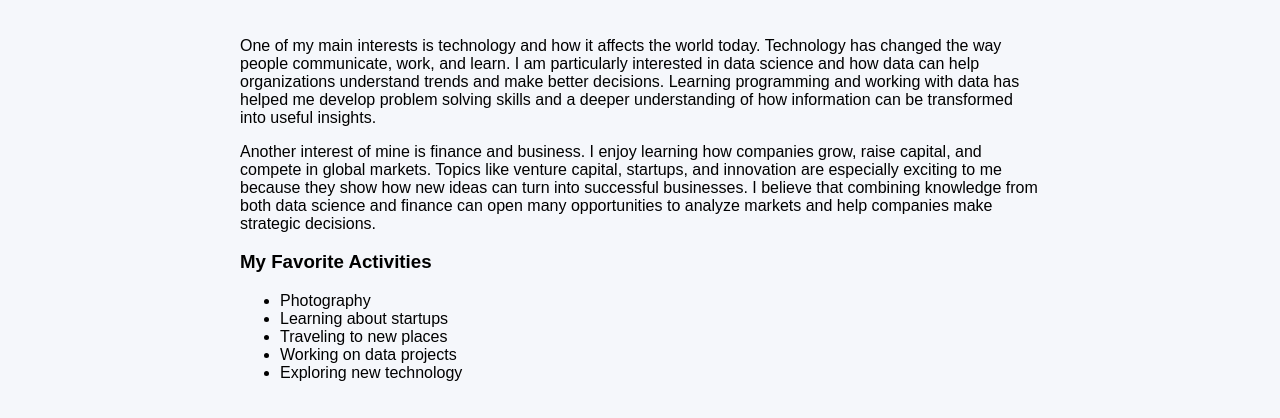
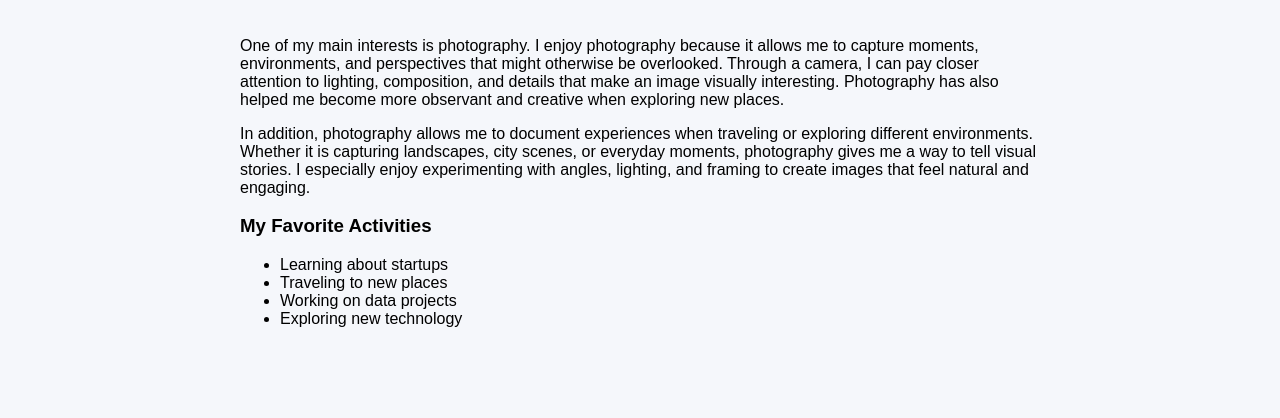
Before and after one commit to hoangtran2402/ds4200, a plain HTML site: page about.html in a window 1280 px wide. Shown: the part 624-1042 px from the top of the page. After the commit the page ends 988 px from the top, so only its background shows below. Drawn offline with Linux system fonts and the light colour scheme.

Commit message:
Update about.html

```diff
--- a/about.html
+++ b/about.html
@@ -20,20 +20,19 @@
 
 <h2>Things I Enjoy Learning About</h2>
 
-<img src="https://images.unsplash.com/photo-1519389950473-47ba0277781c" width="500">
+<img src="https://images.unsplash.com/photo-1500530855697-b586d89ba3ee" width="500">
 
-<p>
-One of my main interests is technology and how it affects the world today. Technology has changed the way people communicate, work, and learn. I am particularly interested in data science and how data can help organizations understand trends and make better decisions. Learning programming and working with data has helped me develop problem solving skills and a deeper understanding of how information can be transformed into useful insights.
+    <p>
+One of my main interests is photography. I enjoy photography because it allows me to capture moments, environments, and perspectives that might otherwise be overlooked. Through a camera, I can pay closer attention to lighting, composition, and details that make an image visually interesting. Photography has also helped me become more observant and creative when exploring new places.
 </p>
 
 <p>
-Another interest of mine is finance and business. I enjoy learning how companies grow, raise capital, and compete in global markets. Topics like venture capital, startups, and innovation are especially exciting to me because they show how new ideas can turn into successful businesses. I believe that combining knowledge from both data science and finance can open many opportunities to analyze markets and help companies make strategic decisions.
+In addition, photography allows me to document experiences when traveling or exploring different environments. Whether it is capturing landscapes, city scenes, or everyday moments, photography gives me a way to tell visual stories. I especially enjoy experimenting with angles, lighting, and framing to create images that feel natural and engaging.
 </p>
 
 <h3>My Favorite Activities</h3>
 
 <ul>
-    <li>Photography</li>
     <li>Learning about startups</li>
     <li>Traveling to new places</li>
     <li>Working on data projects</li>
```
